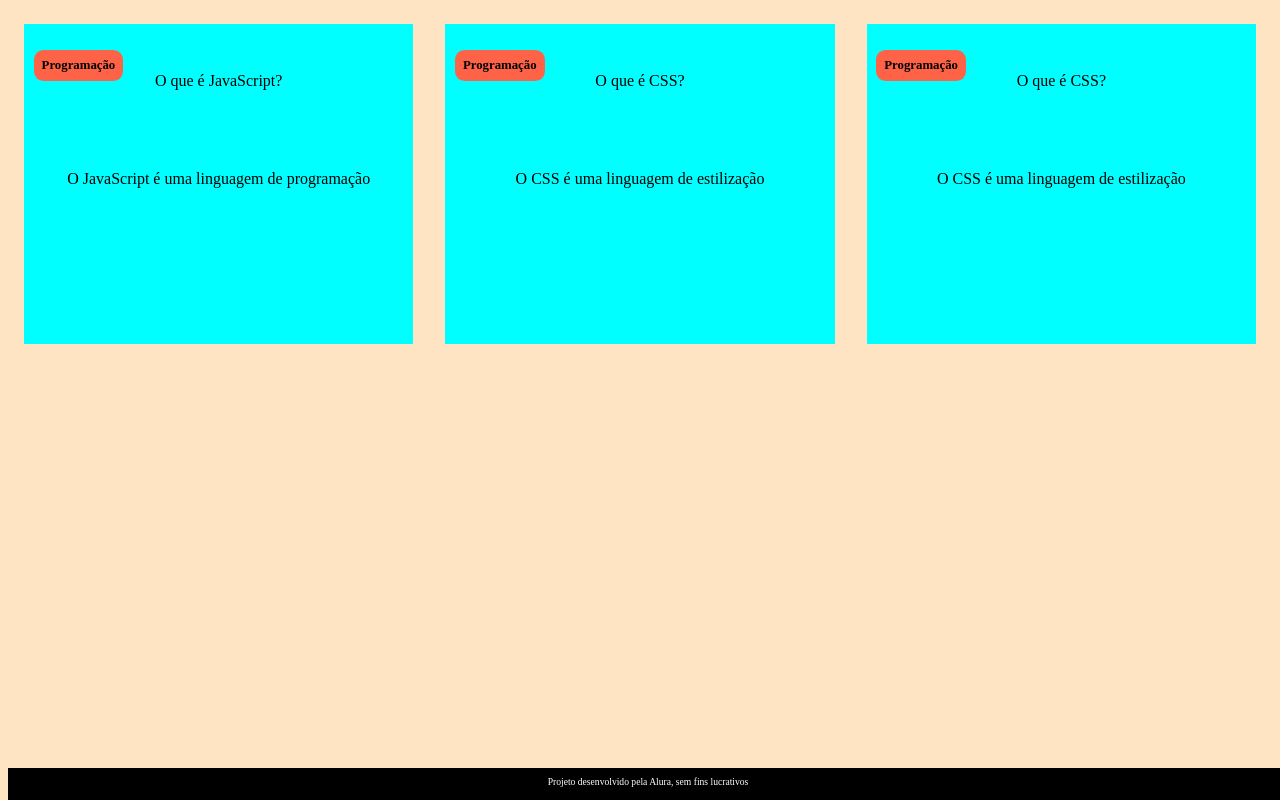
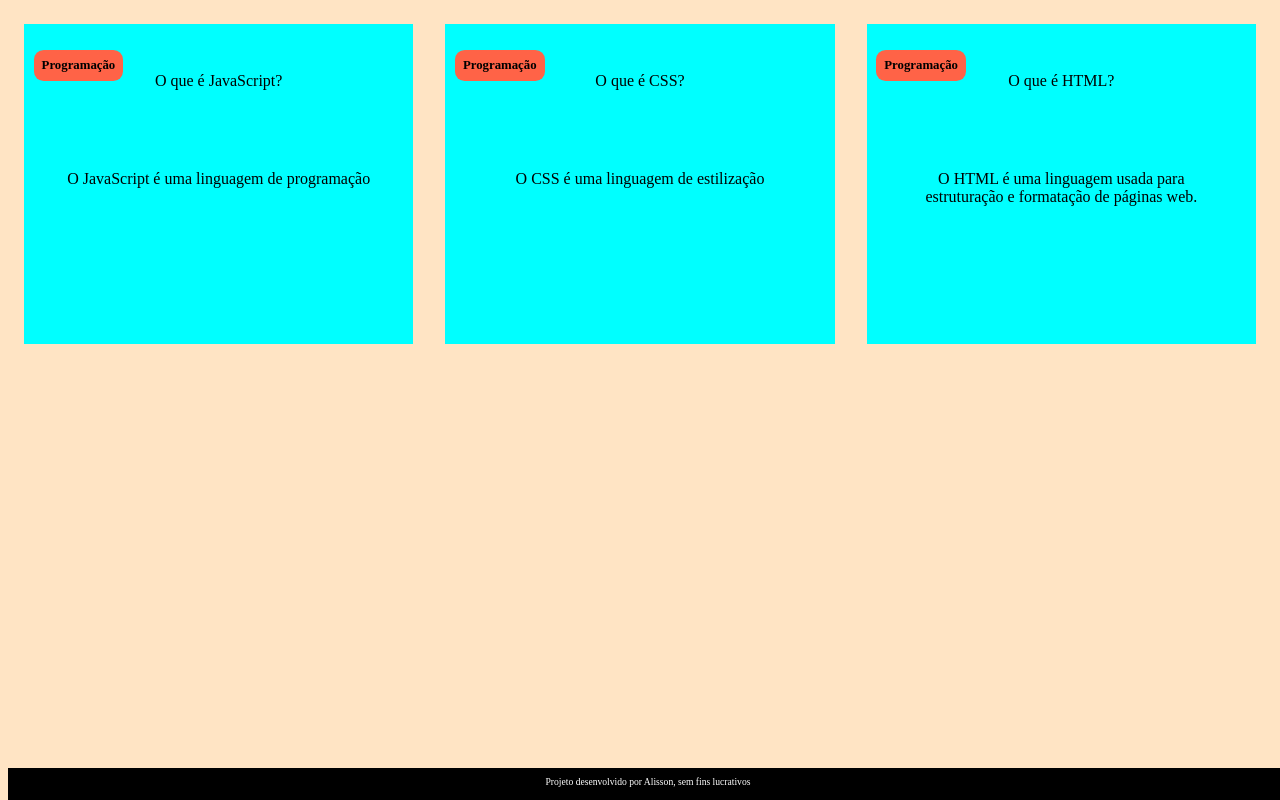
Before and after one commit to profalissongallo/Projeto-cards-Terceiro-Trimestre, a plain HTML site: page index.html in a window 1280 px wide. Drawn offline with Linux system fonts and the light colour scheme.

Commit message:
Add files via upload

```diff
--- a/index.html
+++ b/index.html
@@ -35,17 +35,17 @@
                 <div class="cartao__conteudo">
                     <h3>Programação</h3>
                     <div class="cartao__conteudo__pergunta">
-                        <p>O que é CSS?</p>
+                        <p>O que é HTML?</p>
                     </div>
                     <div class="cartao__conteudo__resposta">
-                    <p>O CSS é uma linguagem de estilização</p>
+                    <p>O HTML é uma linguagem usada para estruturação e formatação de páginas web.</p>
                     </div>
                 </div>
             </article>
         </section>
     </main>
     <footer>
-        <p>Projeto desenvolvido pela Alura, sem fins lucrativos</p>
+        <p>Projeto desenvolvido por Alisson, sem fins lucrativos</p>
     </footer>
 </body>
 </html>
```
